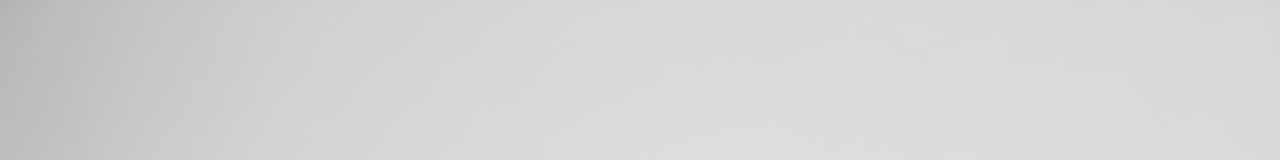
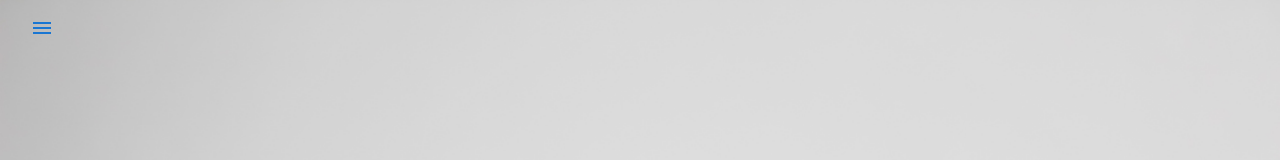
Before and after one commit to germanchuks/tenzies-game, a React (Create React App) app: page / in a window 1280 px wide. Shown: the top 160 px of the page. Built offline with nearby package versions, Linux system fonts and the light colour scheme.

Commit message:
Adding Menu to Landing Page

```diff
--- a/src/App.css
+++ b/src/App.css
@@ -165,7 +165,15 @@
   flex-direction: column;
 
 }
-
+.menu-button {
+  display:flex;
+  position: absolute;
+  left:10px;
+  top:10px;
+  cursor: pointer;
+  width:50px;
+  height:50px;
+}
 .landing-page {
   display: flex;
   position: relative;
--- a/src/components/GameStart.js
+++ b/src/components/GameStart.js
@@ -1,4 +1,5 @@
 import { useState } from "react";
+import MenuButton from "../components/MenuButton";
 // import Slider from '@mui/material/Slider';
 // import { BrowserRouter as Router, Switch, Route, Redirect, } from "react-router-dom";
 // import { Tab } from '@headlessui/react'
@@ -57,12 +58,14 @@ export default function GameStart(props) {
         className="landing-page-container"
         // style={{ backgroundImage: `url(${diceImage})` }}
       >
+
         <div style={{ position: "absolute", width: "100%", height: "100%" }}>
           <img
             src="/images/dice_image.jpg" alt="Dice"
             style={{ width: "100%", height: "100%" }}
           />
         </div>
+        <div className='menu-button'><MenuButton /></div>
         <div className="play-box" style={{ position: "relative", zIndex: 10 }}>
           <div className="welcome-note">Hello, playerName!</div>
           <button
--- /dev/null
+++ b/src/components/MenuButton.js
@@ -0,0 +1,103 @@
+import * as React from 'react';
+import Box from '@mui/material/Box';
+import Drawer from '@mui/material/Drawer';
+import Button from '@mui/material/Button';
+import List from '@mui/material/List';
+import Divider from '@mui/material/Divider';
+import ListItem from '@mui/material/ListItem';
+import ListItemButton from '@mui/material/ListItemButton';
+import ListItemIcon from '@mui/material/ListItemIcon';
+import ListItemText from '@mui/material/ListItemText';
+import MenuIcon from '@mui/icons-material/Menu';
+import PeopleIcon from '@mui/icons-material/People';
+import HelpIcon from '@mui/icons-material/Help';
+import DisplaySettingsIcon from '@mui/icons-material/DisplaySettings';
+import ScoreboardIcon from '@mui/icons-material/Scoreboard';
+import LogoutIcon from '@mui/icons-material/Logout';
+
+export default function MenuButton() {
+  const menu = <MenuIcon />
+  const menuItems = [
+    {name: 'Select Player', logo: <PeopleIcon />},
+    {name: 'Difficulty', logo: <DisplaySettingsIcon />},
+    {name: 'Scoreboard', logo: <ScoreboardIcon />},
+    {name: 'How to Play', logo: <HelpIcon />}
+  ]
+  const [state, setState] = React.useState({
+    left: false,
+  });
+
+  const toggleDrawer = (anchor, open) => (event) => {
+    if (event.type === 'keydown' && (event.key === 'Tab' || event.key === 'Shift')) {
+      return;
+    }
+
+    setState({ ...state, [anchor]: open });
+  };
+
+  const list = (anchor) => (
+    <Box
+      sx={{ width: anchor === 'top' || anchor === 'bottom' ? 'auto' : 250 }}
+      role="presentation"
+      onClick={toggleDrawer(anchor, false)}
+      onKeyDown={toggleDrawer(anchor, false)}
+    >
+      <List>
+        {menuItems.map((text) => (
+
+          <ListItem key={text.name} disablePadding>
+            <ListItemButton>
+              <ListItemIcon>
+                {text.logo}
+              </ListItemIcon>
+              <ListItemText primary={text.name} />
+            </ListItemButton>
+          </ListItem>
+        ))}
+      </List>
+      <Divider />
+
+      <List style={{
+        position: 'absolute',
+        bottom: '5px',
+        width: '100%',
+      }}>
+          <ListItem key={'Exit Game'} disablePadding>
+            <ListItemButton>
+              <ListItemIcon>
+                {<LogoutIcon />}
+              </ListItemIcon>
+              <ListItemText primary={'Exit Game'} />
+            </ListItemButton>
+          </ListItem>
+      </List>
+    </Box>
+  );
+
+  return (
+    <div>
+      {/* {['Menu'].map((anchor) => (
+        <React.Fragment key={anchor}>
+          <Button onClick={toggleDrawer(anchor, true)}>{anchor}</Button>
+          <Drawer
+            anchor={anchor}
+            open={state[anchor]}
+            onClose={toggleDrawer(anchor, false)}
+          >
+            {list(anchor)}
+          </Drawer>
+        </React.Fragment>
+      ))} */}
+        <React.Fragment key={'menu'}>
+          <Button onClick={toggleDrawer('menu', true)}>{menu}</Button>
+          <Drawer
+            anchor={'menu'}
+            open={state['menu']}
+            onClose={toggleDrawer('menu', false)}
+          >
+            {list('menu')}
+          </Drawer>
+        </React.Fragment>
+    </div>
+  );
+}
```
